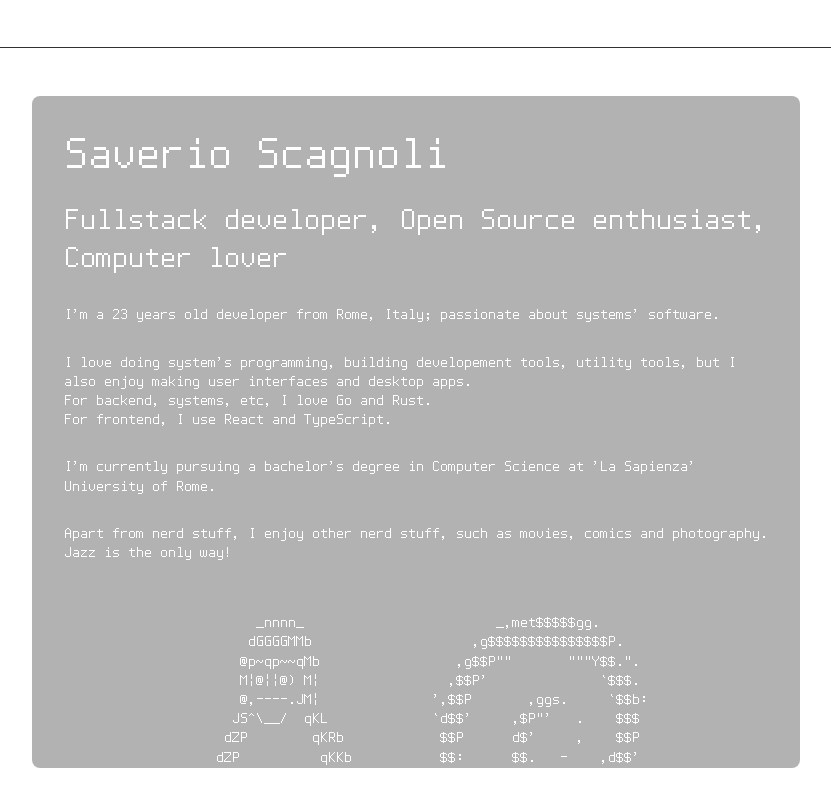
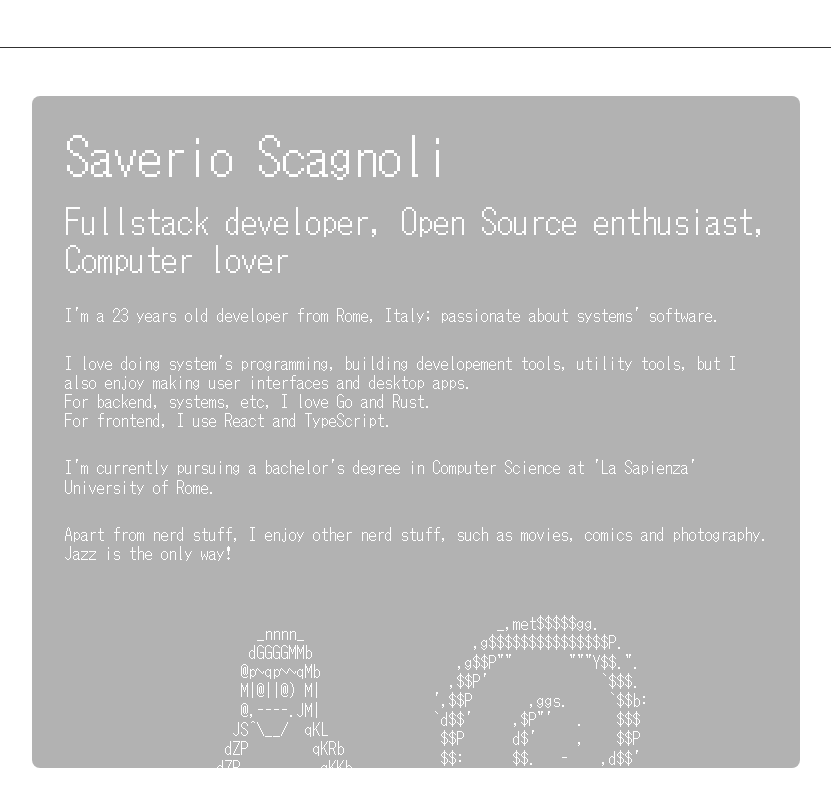
Before and after one commit to saverioscagnoli/svscagn.com, a React (Vite) app: page / in a window 1280 px wide. Shown: the whole page, without its empty margins (224-1055 px from the left). Built offline with nearby package versions, Linux system fonts and the light colour scheme.

Commit message:
add scripts

```diff
--- a/package.json
+++ b/package.json
@@ -7,7 +7,9 @@
     "dev": "vite",
     "build": "tsc -b && vite build",
     "lint": "eslint .",
-    "preview": "vite preview"
+    "preview": "vite preview",
+    "predeploy": "yarn run build",
+    "deploy": "gh-pages -d build"
   },
   "dependencies": {
     "@react-three/drei": "^10.7.7",
@@ -32,6 +34,7 @@
     "eslint": "^9.39.1",
     "eslint-plugin-react-hooks": "^7.0.1",
     "eslint-plugin-react-refresh": "^0.4.24",
+    "gh-pages": "^6.3.0",
     "globals": "^16.5.0",
     "typescript": "~5.9.3",
     "typescript-eslint": "^8.46.3",
--- a/src/App.tsx
+++ b/src/App.tsx
@@ -74,17 +74,17 @@ const App = () => {
             "bg-black/30 rounded-lg p-6 sm:p-8"
           )}
         >
-          <h1 className={cn("text-[32px] sm:text-[48px] break-words")}>
+          <h1 className={cn("text-[32px] sm:text-[48px] wrap-break-words")}>
             Saverio Scagnoli
           </h1>
-          <h2 className={cn("mt-4 text-[20px] sm:text-[32px] break-words")}>
+          <h2 className={cn("mt-4 sm:text-[32px] wrap-break-words")}>
             Fullstack developer, Open Source enthusiast, Computer lover
           </h2>
-          <p className={cn("mt-7 break-words")}>
+          <p className={cn("mt-7 wrap-break-words")}>
             I'm a {calculateAge(BIRTHDAY)} years old developer from Rome, Italy;
             passionate about systems' software.
           </p>
-          <p className={cn("mt-7 break-words")}>
+          <p className={cn("mt-7 wrap-break-words")}>
             I love doing system's programming, building developement tools,
             utility tools, but I also enjoy making user interfaces and desktop
             apps.
@@ -92,25 +92,29 @@ const App = () => {
             For backend, systems, etc, I love Go and Rust. <br />
             For frontend, I use React and TypeScript.
           </p>
-          <p className={cn("mt-7 break-words")}>
+          <p className={cn("mt-7 wrap-break-words")}>
             I'm currently pursuing a bachelor's degree in Computer Science at
             'La Sapienza' University of Rome.
           </p>
-          <p className={cn("mt-7 break-words")}>
+          <p className={cn("mt-7 wrap-break-words")}>
             Apart from nerd stuff, I enjoy other nerd stuff, such as movies,
             comics and photography. <br />
             Jazz is the only way!
           </p>
-          <span
+          <div
             className={cn(
-              "w-full flex gap-4 sm:gap-16 justify-center mt-8 text-left whitespace-pre",
-              "hidden sm:flex",
-              "overflow-x-auto"
+              "w-full flex gap-4 sm:gap-16 justify-center items-center mt-8 text-left whitespace-pre",
+              "scale-75 sm:scale-100 origin-center"
             )}
           >
             <p>{TUX}</p>
             <p>{DEBIAN}</p>
-          </span>
+          </div>
+          <h2
+            className={cn("mt-7 sm:text-[32px] text-center wrap-break-words")}
+          >
+            Projects
+          </h2>
         </div>
       </div>
     </div>
--- a/src/components/space.tsx
+++ b/src/components/space.tsx
@@ -1,19 +1,46 @@
 import { useFrame, useThree } from "@react-three/fiber";
-import { useMemo, useRef } from "react";
+import { useEffect, useMemo, useRef } from "react";
 import * as THREE from "three";
 import { Planet } from "~/components/planet";
 import { Stars } from "~/components/stars";
 import { TexturePlane } from "~/components/texture-plane";
 
-const ROTATING_FACTOR = 0.001;
+const STARS_ROTATING_FACTOR = 0.001;
+const PLANETS_ROTATING_FACTOR = [Math.random() * 0.5, Math.random() * 0.5];
 
 const Space = () => {
   const groupRef = useRef<THREE.Group>(null);
+  const planet1Ref = useRef<THREE.Group>(null);
+  const planet2Ref = useRef<THREE.Group>(null);
   const { viewport } = useThree();
+
+  useEffect(() => {
+    if (planet1Ref.current) {
+      planet1Ref.current.rotation.x = Math.random() * Math.PI;
+      planet1Ref.current.rotation.y = Math.random() * Math.PI;
+      planet1Ref.current.rotation.z = Math.random() * Math.PI;
+    }
+
+    if (planet2Ref.current) {
+      planet2Ref.current.rotation.x = Math.random() * Math.PI;
+      planet2Ref.current.rotation.y = Math.random() * Math.PI;
+      planet2Ref.current.rotation.z = Math.random() * Math.PI;
+    }
+  }, [planet1Ref.current, planet2Ref.current]);
 
   useFrame((_, dt) => {
     if (groupRef.current) {
-      groupRef.current.rotation.y += ROTATING_FACTOR * dt;
+      groupRef.current.rotation.y += STARS_ROTATING_FACTOR * dt;
+    }
+
+    if (planet1Ref.current) {
+      planet1Ref.current.rotation.y += dt * PLANETS_ROTATING_FACTOR[0];
+      planet1Ref.current.rotation.x += dt * PLANETS_ROTATING_FACTOR[0];
+    }
+
+    if (planet2Ref.current) {
+      planet2Ref.current.rotation.y += dt * PLANETS_ROTATING_FACTOR[1];
+      planet2Ref.current.rotation.x += dt * PLANETS_ROTATING_FACTOR[1];
     }
   });
 
@@ -106,6 +133,7 @@ const Space = () => {
         ringInnerRadius={3}
         ringThickness={0.4}
         ringRotation={[20, 120, 0]}
+        ref={planet1Ref}
       />
       <Planet
         position={[
@@ -120,6 +148,7 @@ const Space = () => {
         ringInnerRadius={3}
         ringThickness={0.4}
         ringRotation={[20, 120, 0]}
+        ref={planet2Ref}
       />
       <TexturePlane
         textureUrl="/galaxy-1.webm"
--- a/src/components/topbar.tsx
+++ b/src/components/topbar.tsx
@@ -1,6 +1,6 @@
 import { cn } from "~/lib/utils";
 import { Button } from "~/components/ui/button";
-import { useEffect, useRef, useState } from "react";
+import { useEffect, useState } from "react";
 
 const CAT_FRAMES = ["(=①ω①=)", "(=①ω①=)∫"];
 
@@ -31,7 +31,7 @@ const Topbar: React.FC<React.ComponentProps<"div">> = ({
       {...props}
     >
       <a></a>
-      <p className={cn("whitespace-pre")}>{CAT_FRAMES[frame]}</p>
+      <p className={cn("select-none whitespace-pre")}>{CAT_FRAMES[frame]}</p>
       <div className={cn("flex gap-2 sm:gap-4")}>
         <Button className="text-sm sm:text-base">Projects</Button>
         <Button className="text-sm sm:text-base">Source</Button>
--- a/src/index.css
+++ b/src/index.css
@@ -16,36 +16,30 @@
 
 body {
   color: white;
-  font-family: "IBM-Model3x";
+  font-family: "DOS-V";
   image-rendering: pixelated;
   -webkit-font-smoothing: none;
   -moz-osx-font-smoothing: grayscale;
   font-smooth: never;
   line-height: 1.2;
 
-  /* Ensure crisp bitmap font rendering */
   image-rendering: -moz-crisp-edges;
   image-rendering: -webkit-crisp-edges;
   image-rendering: pixelated;
   image-rendering: crisp-edges;
-
-  /* Use base font size that's a power of 2 */
   font-size: 16px;
 }
 
-/* Ensure all text elements maintain crisp rendering */
 * {
   -webkit-font-smoothing: none;
   -moz-osx-font-smoothing: grayscale;
   font-smooth: never;
   text-rendering: optimizeSpeed;
 
-  /* Prevent subpixel positioning */
   -webkit-transform: translateZ(0);
   transform: translateZ(0);
 }
 
-/* Force pixel-perfect text rendering */
 h1,
 h2,
 h3,
@@ -55,8 +49,6 @@ h6,
 p,
 span,
 div {
-  /* Only use font sizes that are multiples of 8px for bitmap fonts */
-  /* This is handled via Tailwind classes, but enforced here */
   transform: translateZ(0);
   backface-visibility: hidden;
 }
```
Also changed, not shown: 1 other file (tests, documents, lock files or other folders).
